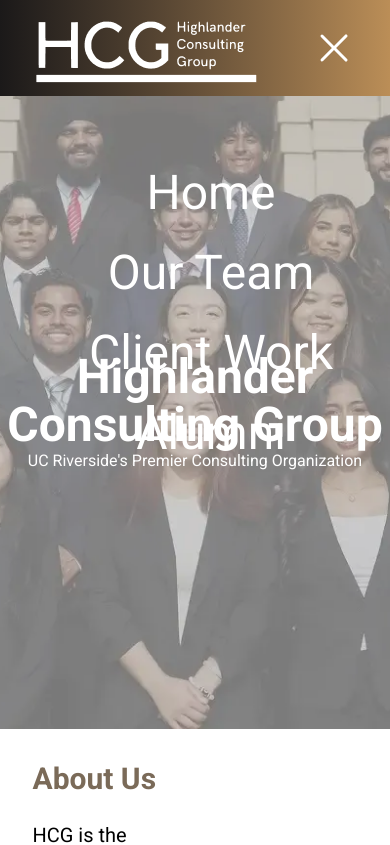
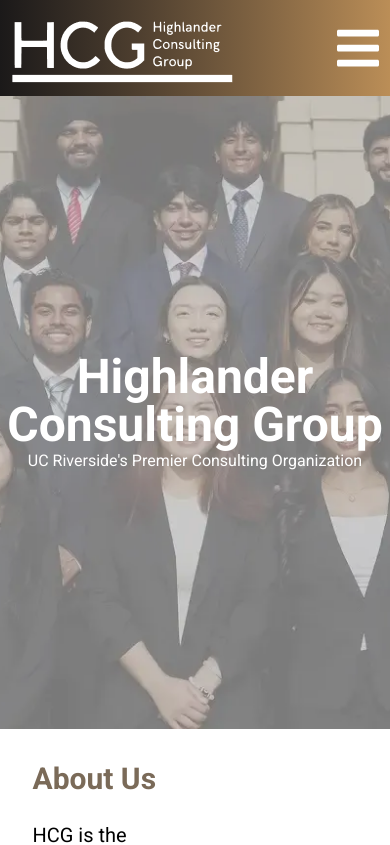
Before and after one commit to acm-ucr/hcg, a Next.js app: page / in a window 390 px wide. Shown: the top 845 px of the page. Built offline with nearby package versions, Linux system fonts and the light colour scheme.

Commit message:
Made changes to NavBar

```diff
--- a/src/components/Navigation.tsx
+++ b/src/components/Navigation.tsx
@@ -6,60 +6,62 @@ import Image from "next/image";
 import SmallLogo from "@/public/smallLogo.webp";
 import { FaBars } from "react-icons/fa";
 import { HiXMark } from "react-icons/hi2";
-import { useState } from "react";
+import { useState, useEffect } from "react";
 
 const Navigation = () => {
   // const [select, selected] = useState("");
-  const [visibility, toggleVisibility] = useState(true);
+  const [visibility, toggleVisibility] = useState(false);
 
   const toggleIconVisibility = () => {
     toggleVisibility(!visibility);
   };
 
+  useEffect(() => {
+    if (visibility) {
+      document.body.style.overflow = "hidden";
+    } else {
+      document.body.style.overflow = " ";
+    }
+  }, [visibility]);
+
   return (
-    <div className="from-hcg-black to-hcg-gold flex h-24 items-center justify-between bg-linear-to-r p-8">
+    <div>
+      <div className="from-hcg-black to-hcg-gold sticky inset-x-0 top-0 z-[60] flex h-24 items-center justify-between bg-linear-to-r p-2">
         <div className="flex w-full">
           <Image src={SmallLogo} alt="SmallLogo" />
         </div>
-
         <div className="space-between text-hcg-white flex hidden h-auto items-center gap-8 pr-8 text-xl text-nowrap md:inline-flex">
           {navbarLinks.map(({ name, link }, index) => (
             <Link href={link} key={index}>
-            {" "}
               {name}
             </Link>
           ))}
         </div>
 
-      <div
-        className={
-          visibility
-            ? "space-between text-hcg-white fixed top-5 top-[20%] z-10 flex w-[100%] flex-col items-center gap-8 pr-8 text-5xl text-nowrap md:inline-flex lg:hidden"
-            : "hidden"
-        }
+        <button
+          className="text-hcg-white flex text-5xl md:inline lg:hidden"
+          onClick={toggleIconVisibility}
         >
+          {visibility ? <HiXMark /> : <FaBars />}
+        </button>
+      </div>
+
+      {visibility && (
+        <div className="from-hcg-black to-hcg-gold text-hcg-white sticky inset-0 top-0 z-50 flex flex-col items-center justify-start bg-linear-to-r whitespace-nowrap md:hidden">
+          <div className="flex w-full max-w-xl flex-col items-stretch gap-8 pt-24 pb-42">
             {navbarLinks.map(({ name, link }, index) => (
               <Link
                 href={link}
                 key={index}
-            onClick={() => {
-              // selected(name);
-              toggleIconVisibility();
-            }}
+                className="w-full px-4 py-4 text-center text-5xl"
+                onClick={toggleIconVisibility}
               >
-            {" "}
                 {name}
               </Link>
             ))}
           </div>
-
-      <button onClick={toggleIconVisibility}>
-        {visibility ? (
-          <HiXMark className="text-hcg-white flex text-5xl md:inline lg:hidden" />
-        ) : (
-          <FaBars className="text-hcg-white flex text-4xl md:inline lg:hidden" />
+        </div>
       )}
-      </button>
     </div>
   );
 };
```
Lines whose indentation alone changed are shown as unchanged.
